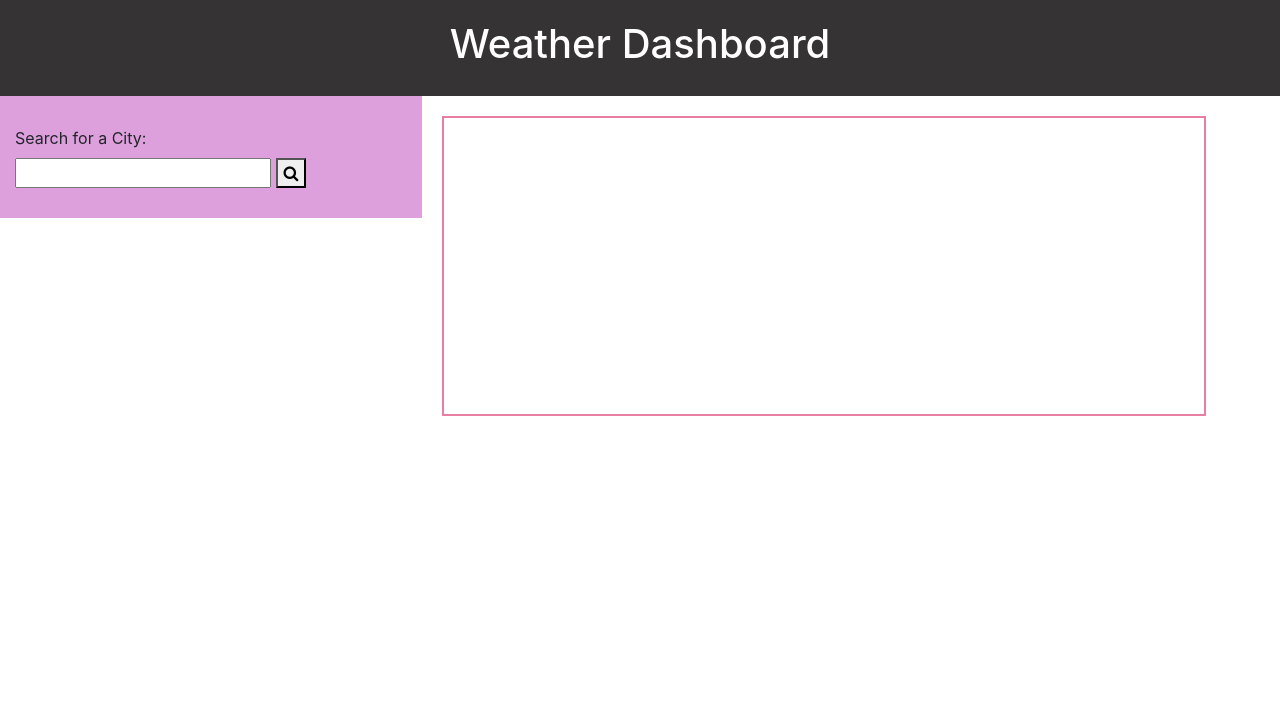
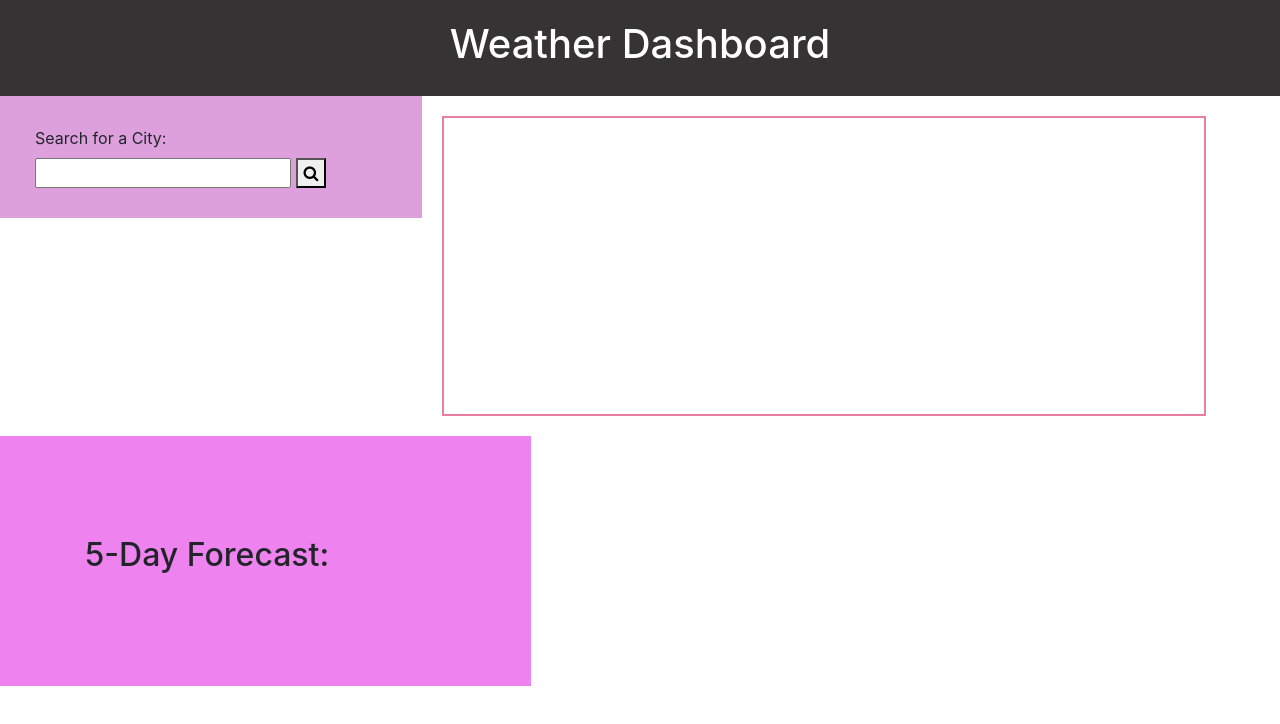
Before and after one commit to vina19/Server-Side_APIs-Weather_Dashboard, a plain HTML site: page index.html in a window 1280 px wide. Drawn offline with nearby package versions, Linux system fonts and the light colour scheme.

Commit message:
Created the box to display 5-day forecast

```diff
--- a/assets/CSS/style.css
+++ b/assets/CSS/style.css
@@ -10,15 +10,24 @@ h1 {
     text-align: center;
 }
 
+h2 {
+    text-align: left;
+}
+
+/* Apply to the search bar and the list of searched city content */
 .search-city-content {
     padding: 30px;
     clear: both;
     float: left;
-    width: 20%;
     height: 100%;
     background-color: plum;
 }
 
+.search-city {
+    margin-left: 20px;
+}
+
+/* Apply to the city weather description box */
 .city-weather {
     float: right;
     margin-top: 20px;
@@ -30,3 +39,12 @@ h1 {
     border: 2px solid rgb(233, 126, 162);
     color: white;
 }
+
+/* Apply to the 5 day forecast box */
+.five-day-forecast {
+    float: right;
+    padding: 100px;
+    width: 150%;
+    height: 250px;
+    background-color: violet;
+}
--- a/index.html
+++ b/index.html
@@ -27,6 +27,7 @@
 
             <form class="search-city">
                 <label for="city-search">Search for a City: </label>
+                <br>
                 <input type="text" id="city-search" class="city-search">
                 <button type="submit"><i class="fa fa-search"></i></button>
             </form>
@@ -43,7 +44,10 @@
             <!-- city weather description goes in here -->
         </div>
 
-
+         <div class="col-md-5 five-day-forecast">
+            <h2>5-Day Forecast: </h2>
+            <!-- five day weather forecast goes in here -->
+        </div>
 
     </div>
 
```
